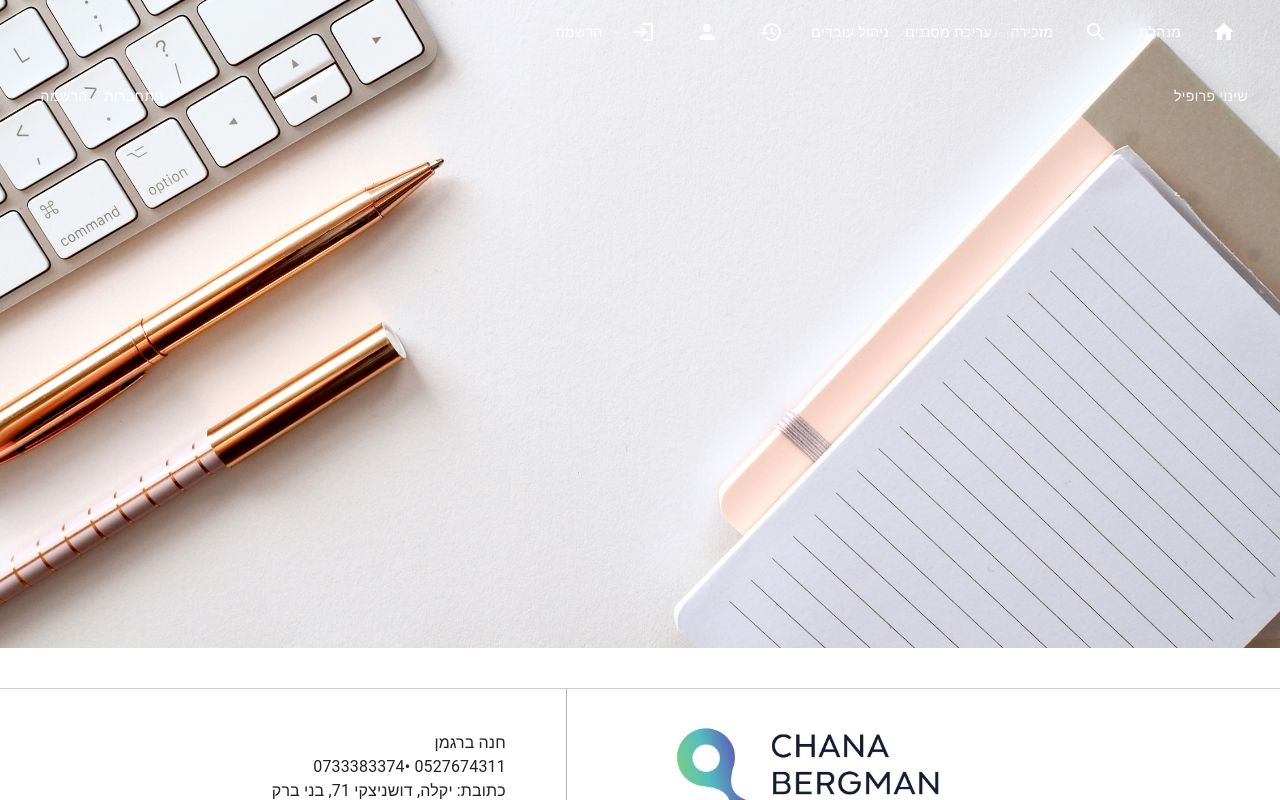
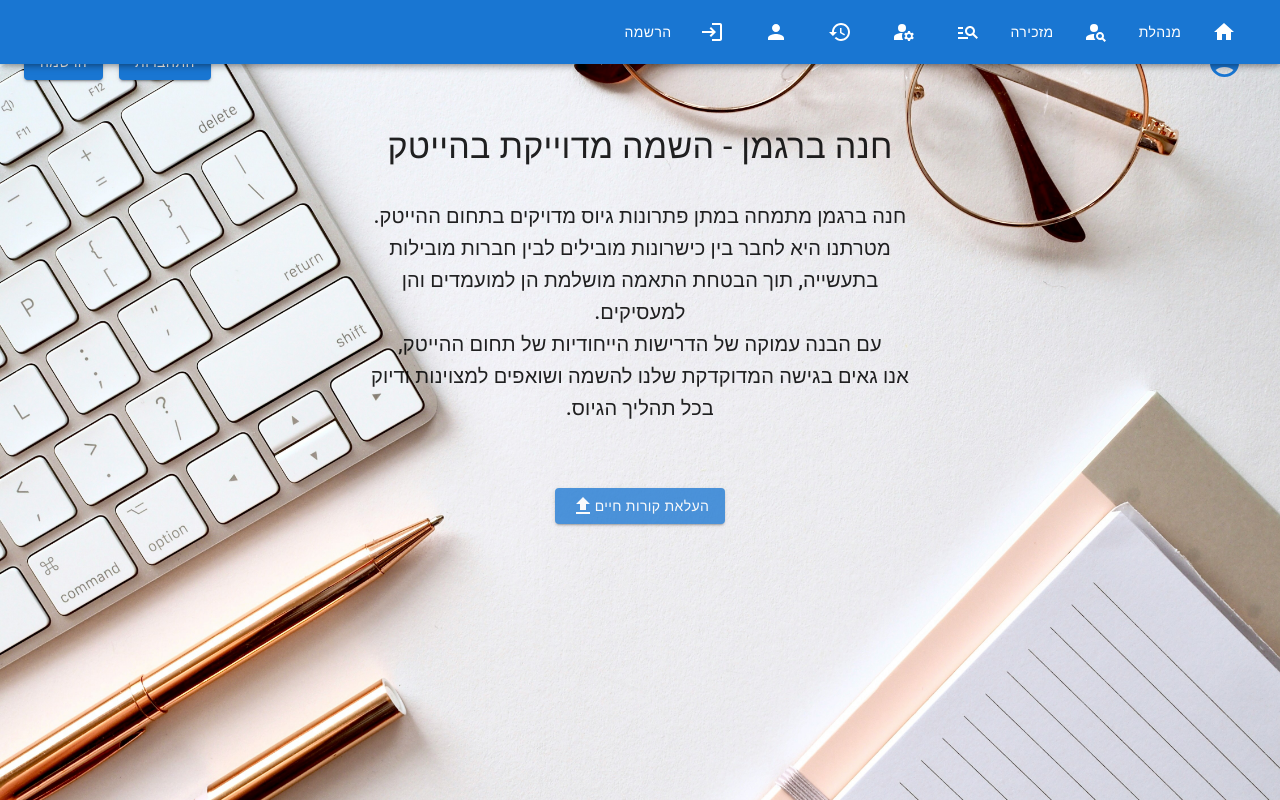
Before and after one commit to diversi-tech/bergman-front, a React (Create React App) app: page /Home in a window 1280 px wide. Shown: the top 800 px of the page. Built offline with nearby package versions, Linux system fonts and the light colour scheme.

Commit message:
view home page

```diff
--- a/src/App.js
+++ b/src/App.js
@@ -4,14 +4,28 @@ import { RouterLink } from './components/routerLink';
 import { Provider } from 'react-redux';
 import { store } from './redux/store';
 import Footer from './components/footer';
+import { Box } from '@mui/material';
 
 function App() {
   return (
     <Provider store={store}>
+      <Box
+        sx={{
+          display: 'flex',
+          flexDirection: 'column',
+          minHeight: '100vh',
+        }}
+      >
       <div className="App">
-        <header><RouterLink></RouterLink></header>
+        {/* <header><RouterLink></RouterLink></header> */}
+        <RouterLink/>
+        <Box component="main" sx={{ flex: 1, mt: '64px' }}>
+          {/* כאן יש להוסיף את התוכן המרכזי של העמוד */}
+        </Box>
+        <Footer/>
+
       </div>
-      <Footer/>
+      </Box>
     </Provider>
   );
 }
--- a/src/components/footer.jsx
+++ b/src/components/footer.jsx
@@ -10,7 +10,7 @@ const FooterContainer = styled('footer')({
   // padding: '20px',
   borderTop: '1px solid #ccc',
   direction: 'rtl',
-  // position: 'fixed',
+  position: 'sticky',
   // bottom: 0,
   width: '100%',
   backgroundColor: '#fff',
--- a/src/components/home.jsx
+++ b/src/components/home.jsx
@@ -1,16 +1,26 @@
 
 import React, { useState } from 'react';
 // import './newHomePage.css';
-import { Button, Box, Container, Typography, AppBar, Toolbar, CssBaseline, Modal, Backdrop, Fade } from '@mui/material';
+import { Button, Box, Container, Typography, AppBar, Toolbar, CssBaseline, Modal, Backdrop, Fade, Tooltip, keyframes } from '@mui/material';
 import { useNavigate } from 'react-router-dom';
 import { ChangeProfile } from './changeProfile';
 import FileUploadIcon from '@mui/icons-material/FileUpload';
-const background = require('../images/background.jpg')
-const background1 = require('../images/background1.jpg')
-const background2 = require('../images/background2.jpg')
+import PersonIcon from '@mui/icons-material/Person';
+import AccountCircleIcon from '@mui/icons-material/AccountCircle';
+import Avatar from '@mui/material/Avatar';
+import { Height } from '@mui/icons-material';
+import { auto } from '@popperjs/core';
 
 
-const img1 = require('../images/logo small.jpg');
+const background = require('../images/background.jpg')
+const logo = require('../images/logo small.jpg')
+
+
+
+const blinkAnimation = keyframes`
+  0%, 100% { opacity: 1; }
+  50% { opacity: 0; }
+`;
 
 export const Home = () => {
     const navigate = useNavigate();
@@ -23,44 +33,81 @@ export const Home = () => {
     return (
         <React.Fragment>
             <CssBaseline />
-            <AppBar position="static">
+            {/* <AppBar position="static"> */}
             <Toolbar sx={{ justifyContent: 'space-between' }}>
                 <Box>
-                        <Button color="inherit" id="profile" onClick={handleOpen}>
-                            שינוי פרופיל
+                    <Button
+                        // color="inherit"
+                        id="profile"
+                        onClick={handleOpen}
+                        sx={{ borderRadius: '50%' }}
+                    >
+                        <Tooltip title='שינוי פרופיל ' arrow>
+                            <AccountCircleIcon fontSize='large'
+
+                            />
+                        </Tooltip>
+                        {/* <Avatar>H</Avatar> */}
                     </Button>
                 </Box>
-                    <Box sx={{ display: 'flex', alignItems: 'center' }}>
+                <Box sx={{ display: 'flex', alignItems: 'center', gap: 2 }}>
                     <Box>
-                            <Button color="inherit" id="register" onClick={() => handleNavigation('/register')}>
+                        <Button variant='contained' id="register" onClick={() => handleNavigation('/register')}>
                             התחברות
                         </Button>
                     </Box>
-                        <Box ml={1}>
-                            <Button color="inherit" onClick={() => handleNavigation('/register')}>
+                    <Box >
+                        <Button variant='contained' onClick={() => handleNavigation('/register')}>
                             הרשמה
                         </Button>
                     </Box>
                 </Box>
             </Toolbar>
-            </AppBar>
-            {/* <Container>
-                <Typography variant="h4" gutterBottom align="center" sx={{ mt: 9 }}>
+            {/* </AppBar> */}
+            <Box sx={{
+                display: 'flex',
+                alignItems: 'center',
+                justifyContent: 'center',
+                // height: '50vh', // גובה חצי המסך
+                textAlign: 'center',
+                mt: 4,
+            }}>
+                <Box sx={{
+                display: 'flex',
+                alignItems: 'center',
+                justifyContent: 'center',
+                // height: '50vh', // גובה חצי המסך
+                textAlign: 'center',
+                mt: 4,
+                // width:'20px'
+                }}>
+                {/* <img src={logo} sx={{ position: 'relative', zIndex: 2, mt: 0}} /> */}
+                </Box>
+                <Typography variant='h4' align='center' sx={{ position: 'relative', zIndex: 2, mt: 0, width: 1000 }}>חנה ברגמן - השמה מדוייקת בהייטק</Typography>
+            </Box>
+            <Container sx={{ position: 'relative', zIndex: 2, mt: 4, width: 600 }}>
+                {/* <Typography variant="h4" gutterBottom align="center" sx={{ mt: 9 }}>
                     <img src={img1} alt="תיאור תמונה" className='image' />
+                </Typography> */}
+                {/* <Typography >
+                <img src={background} alt="תיאור תמונה" className='image' />
+                </Typography> */}
+                <Typography variant='h6' align='center'>
+                    חנה ברגמן מתמחה במתן פתרונות גיוס מדויקים בתחום ההייטק.<br />
+                    מטרתנו היא לחבר בין כישרונות מובילים לבין חברות מובילות בתעשייה, תוך הבטחת התאמה מושלמת הן למועמדים והן למעסיקים.<br />
+                    עם הבנה עמוקה של הדרישות הייחודיות של תחום ההייטק,<br /> אנו גאים בגישה המדוקדקת שלנו להשמה ושואפים למצוינות ודיוק בכל תהליך הגיוס.
                 </Typography>
-                <Typography >
-                <img src={background} alt="תיאור תמונה" className='image' />
-                </Typography>
-                <Button variant='contained'>העלאת קורות חיים
-                    <FileUploadIcon/>
+                <Button variant='contained' sx={{ mt: 8, animation: `${blinkAnimation} 1.5s infinite` }}>
+                    העלאת קורות חיים
+                    <FileUploadIcon />
                 </Button>
-            </Container> */}
+            </Container>
             <Box
                 sx={{
                     // backgroundImage: 'url(/images/background.jpg)',
-                    backgroundSize: 'cover',
+                    // backgroundSize: 'cover',
                     backgroundPosition: 'center',
-                    height: '10vh',
+                    height: '0vh',
                     display: 'flex',
                     alignItems: 'center',
                     justifyContent: 'center',
@@ -68,10 +115,6 @@ export const Home = () => {
                     color: 'white',
                 }}
             >
-                {/* <Typography variant="h3">
-        ברוכים הבאים לאתר להעלאת קורות חיים
-      </Typography> */}
-                {/* <img src={background} alt="תמונת רקע"  /> */}
                 <Box
                     component="img"
                     src={background}
@@ -82,49 +125,8 @@ export const Home = () => {
                     }}
                 />
             </Box>
-            <Box component="footer" sx={{ py: 30, px: 2,  textAlign: 'center' }}>
-                {/* <Container maxWidth="sm">
-                    <Typography variant="body1">
-                        <span> צור קשר: חנה ברגמן </span>
-                        <span> פל': 055-555-555  </span>
-                        אימייל: kkk@gmail.com
-                    </Typography>
-                </Container> */}
+            <Box component="footer" sx={{ py: 25, px: 2, textAlign: 'center' }}>
             </Box>
-            <Modal
-                aria-labelledby="transition-modal-title"
-                aria-describedby="transition-modal-description"
-                open={open}
-                onClose={handleClose}
-                closeAfterTransition
-                BackdropComponent={Backdrop}
-                BackdropProps={{
-                    timeout: 500,
-                }}
-            >
-                <Fade in={open}>
-                    <Box
-                        display="flex"
-                        flexDirection="column"
-                        alignItems="center"
-                        justifyContent="center"
-                        style={{
-                            position: 'absolute',
-                            top: '50%',
-                            left: '50%',
-                            transform: 'translate(-50%, -50%)',
-                            width: 370,
-                            backgroundColor: 'white',
-                            border: '2px solid lightblue',
-                            borderRadius: '15px',
-                            boxShadow: 24,
-                            padding: 16,
-                        }}
-                    >
-                        <ChangeProfile />
-                    </Box>
-                </Fade>
-            </Modal>
         </React.Fragment>
     );
 };
--- a/src/components/nav.jsx
+++ b/src/components/nav.jsx
@@ -6,10 +6,13 @@ import SearchIcon from '@mui/icons-material/Search';
 import HistoryIcon from '@mui/icons-material/History';
 import LoginIcon from '@mui/icons-material/Login';
 import PersonIcon from '@mui/icons-material/Person';
+import PersonSearchIcon from '@mui/icons-material/PersonSearch';
+import ManageAccountsIcon from '@mui/icons-material/ManageAccounts';
+import ManageSearchIcon from '@mui/icons-material/ManageSearch';
 
 export const Nav = () => {
     return (
-        <AppBar position="static">
+        <AppBar position="fixed">
             <Toolbar>
                 <Tooltip title="דף הבית" arrow>
                     <Button color="inherit" component={Link} to="/Home">
@@ -21,18 +24,22 @@ export const Nav = () => {
                 <Tooltip title="חיפוש מועמדים" arrow>
 
                     <Button color="inherit" component={Link} to="/Filter">
-                        <SearchIcon />
+                        <PersonSearchIcon />
                     </Button>
                 </Tooltip>
                 <Button color="inherit" component={Link} to="/Secretary">
                     מזכירה
                 </Button>
+                <Tooltip title="עריכת מסננים" arrow>
                 <Button color="inherit" component={Link} to="/EditingFilters">
-                    עריכת מסננים
+                    <ManageSearchIcon />
                 </Button>
-                <Button color="inherit" component={Link} to="/WorkersManagement">
-                    ניהול עובדים
-                </Button>
+                </Tooltip>
+                <Tooltip title="ניהול עובדים" arrow>
+                    <Button color="inherit" component={Link} to="/WorkersManagement">
+                        <ManageAccountsIcon />
+                    </Button>
+                </Tooltip>
                 <Tooltip title="היסטוריית מועמד" arrow>
 
                     <Button color="inherit" component={Link} to="/History">
--- a/src/components/routerLink.jsx
+++ b/src/components/routerLink.jsx
@@ -1,20 +1,22 @@
 import React from 'react';
 import { BrowserRouter, Route, Routes } from 'react-router-dom';
 import { Filter } from './filtering';
-import {EditingFilters}  from './editingFilters';
+import { EditingFilters } from './editingFilters';
 import { History } from './history';
 import { Home } from './home';
-import LoginModal  from './login';
+import LoginModal from './login';
 import SignUpModal from './signUp';
 import { Manager } from './manager';
 import { Secretary } from './secretary';
 import { WorkersManagement } from './workersManagement';
 import { Profile } from './profile';
 import { Nav } from './nav';
+import { Box } from '@mui/material';
 export const RouterLink = () => {
     return (
         <BrowserRouter>
             <Nav></Nav>
+            <Box sx={{pt:'30px'}}>
                 <Routes>
                     <Route path="/Filter" element={<Filter></Filter>}></Route>
                     <Route path="/Home" element={<Home></Home>}></Route>
@@ -28,6 +30,7 @@ export const RouterLink = () => {
                     <Route path="/SignUp" element={<SignUpModal></SignUpModal>}></Route>
                     <Route path="/" element={<Home></Home>}></Route>
                 </Routes>
+            </Box>
         </BrowserRouter>
     );
 }
```
Lines whose indentation alone changed are shown as unchanged.
